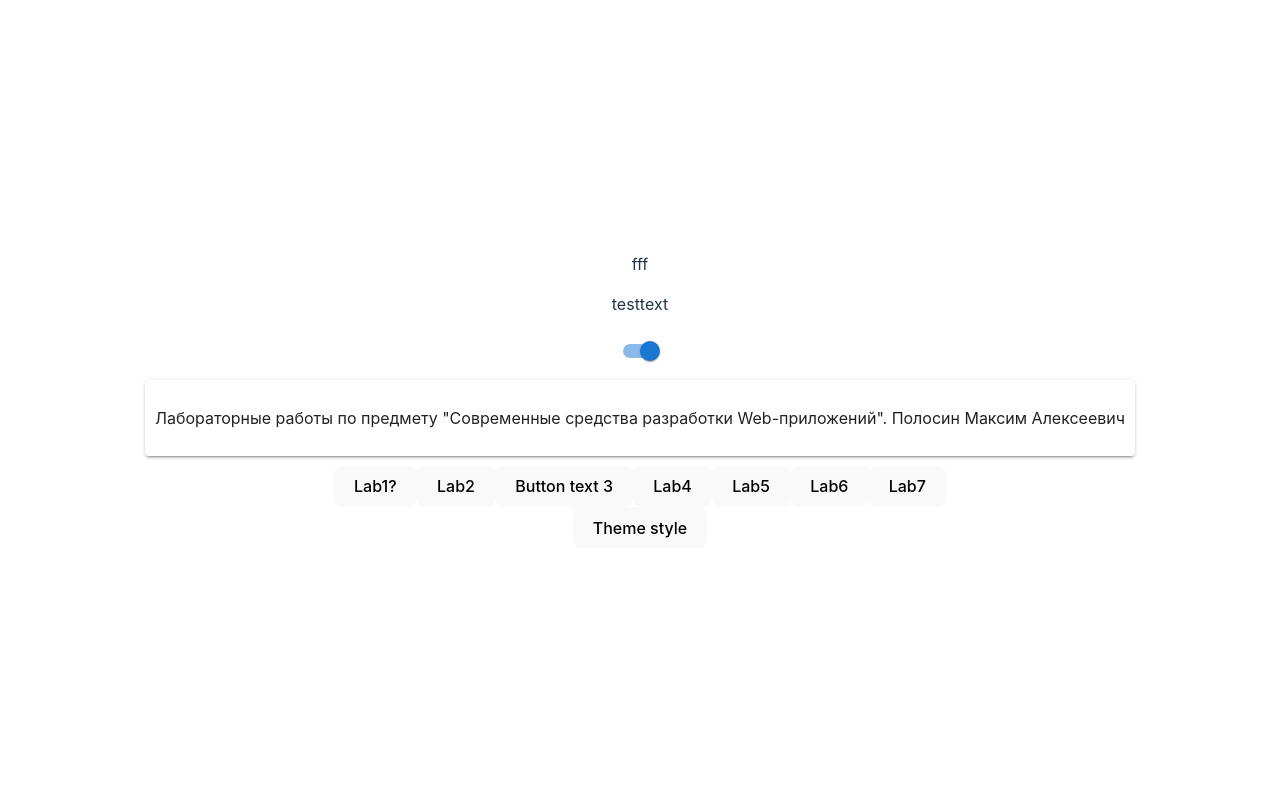
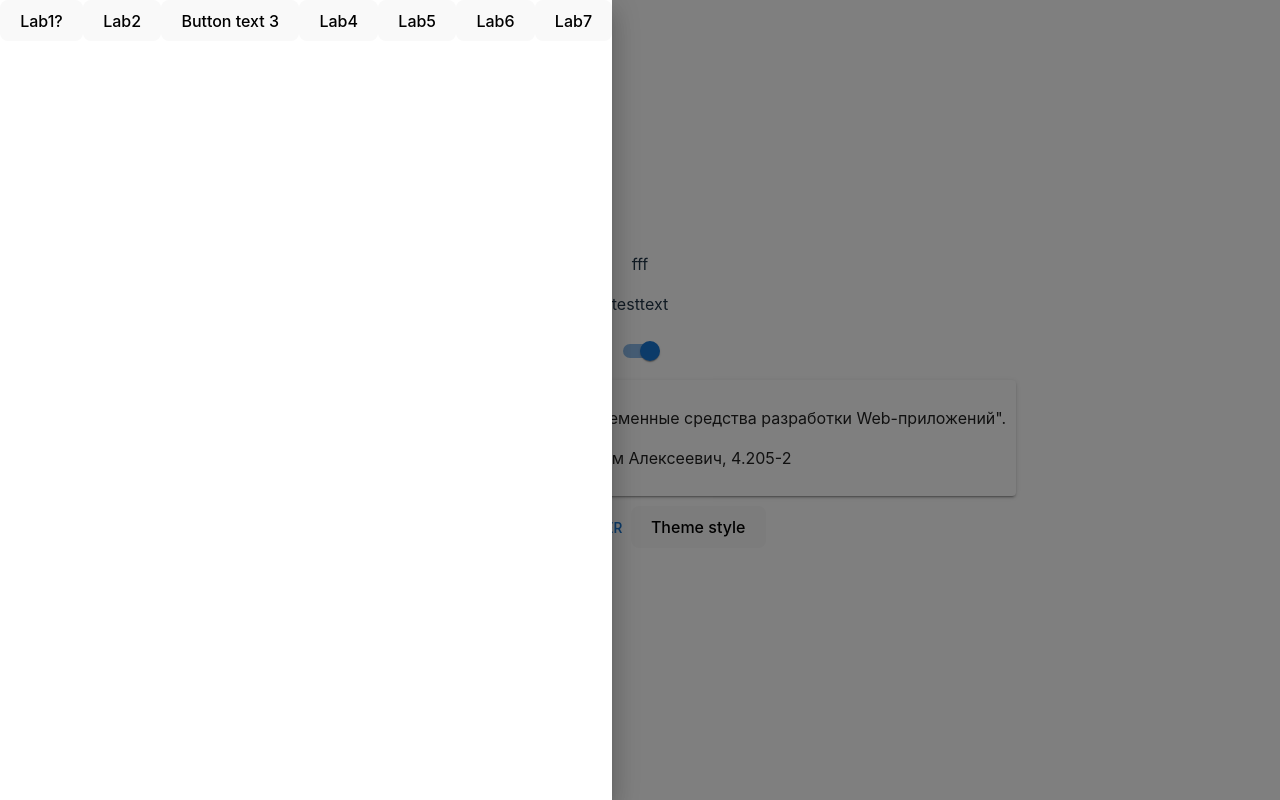
Before and after one commit to PolosinMaxim/SSRVP_Polosin, a React (Vite) app: page / in a window 1280 px wide. Built offline with nearby package versions, Linux system fonts and the light colour scheme.

Commit message:
Add files via upload

```diff
--- a/src/App.jsx
+++ b/src/App.jsx
@@ -19,12 +19,15 @@ import LabSix from './components/lab6/lab6'
 import LogState from './components/lab5/logicstate'
 import LabSeven from './components/lab7/lab7'
 import Header from './components/header'
+import Button from "@mui/material/Button";
+import Drawer from "@mui/material/Drawer";
 
 export const ThemeContext = React.createContext('light');
 export const LogicContext = React.createContext(false);
 function App() {
   const [labNum, setLabNum] = useState(0)
   const [state2, setState2] = useState(0)
+  const [drawpen, setDraw] = useState(true);
 
   /*useEffect(() => alert("Does it work?"))*/
   return (
@@ -51,7 +54,11 @@ function App() {
         <ButtonTrue/>
         <Container bttnSlot={<HiWorld/>}/> */}
         <Header/>
-        <MenuFucn onSelect={setLabNum}/>
+        <Button onClick={() => setDraw((param) => param == true ? false : true)}>Open drawer</Button>
+            <Drawer open={drawpen} onClose={() => setDraw((param) => param == false ? true : false)}>
+                {<MenuFucn onSelect={setLabNum}/>}
+            </Drawer>
+
         {labNum === 1 && <p>One</p>}
         {labNum === 2 && <LabTwo/>}
         {labNum === 3 && <LabThree/>}
--- a/src/components/header.jsx
+++ b/src/components/header.jsx
@@ -10,7 +10,8 @@ function Header() {
     return (
         <>
             <Switch checked={checked} onChange={() => setChecked((param) => param == true ? false : true)}/>
-            {checked === true && <AboutSelf/>}
+            {checked && <AboutSelf/>}
+
         </>
     );
 }
--- a/src/components/self.jsx
+++ b/src/components/self.jsx
@@ -5,7 +5,8 @@ function AboutSelf() {
 
     return (
         <Paper elevation={2} style={{margin:10, padding:10}}>
-            <p>Лабораторные работы по предмету "Современные средства разработки Web-приложений". Полосин Максим Алексеевич</p>
+            <p>Лабораторные работы по предмету "Современные средства разработки Web-приложений".</p>
+            <p>Полосин Максим Алексеевич, 4.205-2</p>
         </Paper>
     );
 }
```
